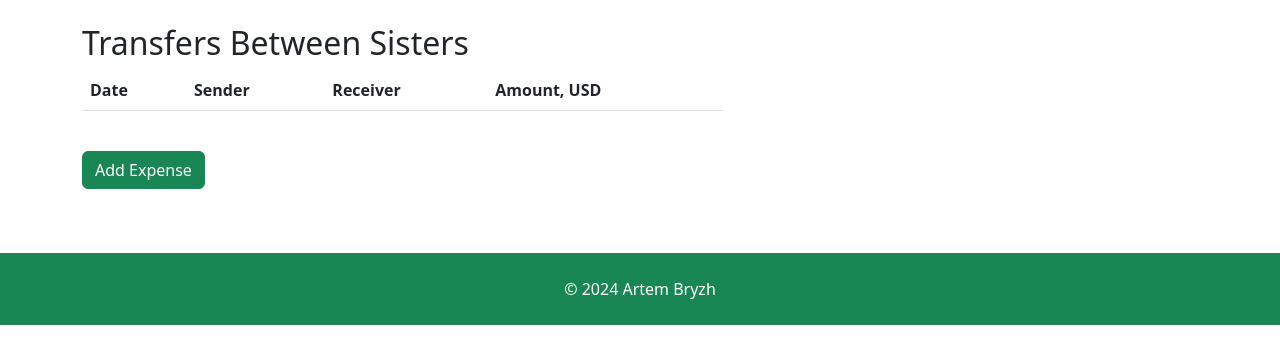
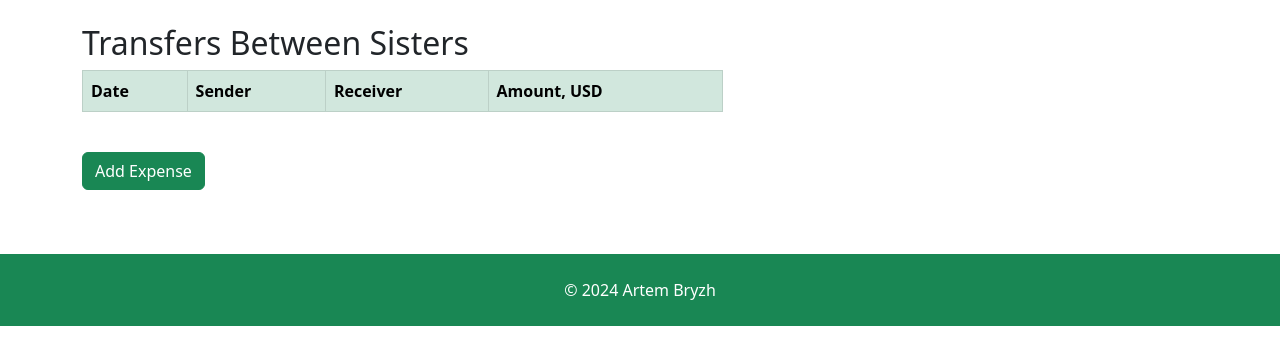
Before and after one commit to pagaslav/feodosia-flat, a Django app: page /list/ in a window 1280 px wide. Shown: the part 385-737 px from the top of the page. Run offline with Django 5.2, Linux system fonts and the light colour scheme; the visitor is signed in with stand-in values (Sample User, id 1); data comes from the database, SQL or seed files in the repository; data that the repository does not hold is empty.

Commit message:
Update styles of one of tables in espense_list.html

```diff
--- a/templates/expenses/expense_list.html
+++ b/templates/expenses/expense_list.html
@@ -63,8 +63,8 @@
         </table>
 
         <h2 class="mt-4">Transfers Between Sisters</h2>
-        <table class="table">
-            <thead>
+        <table class="table table-bordered table-hover">
+            <thead class="table-success">
                 <tr>
                     <th>Date</th>
                     <th>Sender</th>
```
